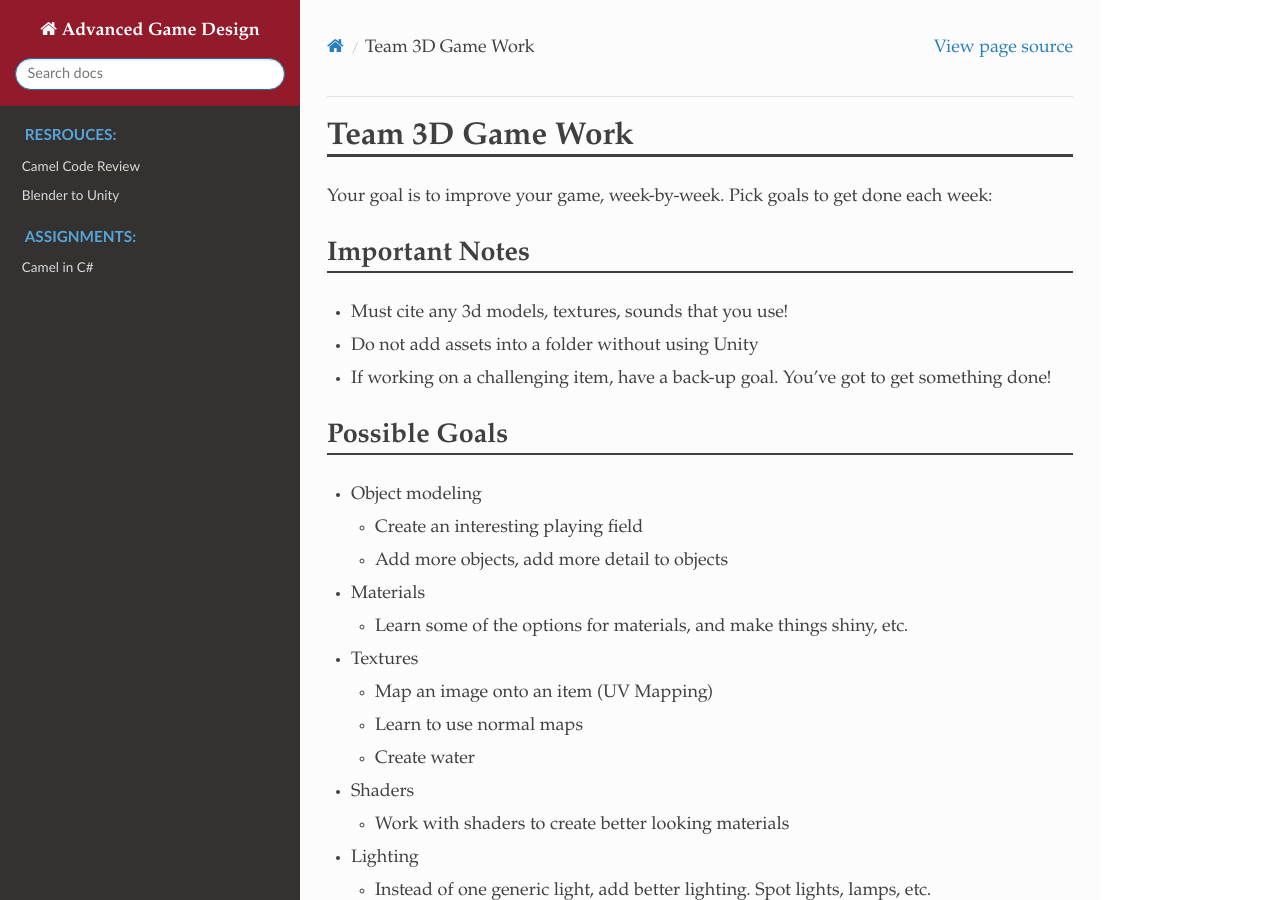
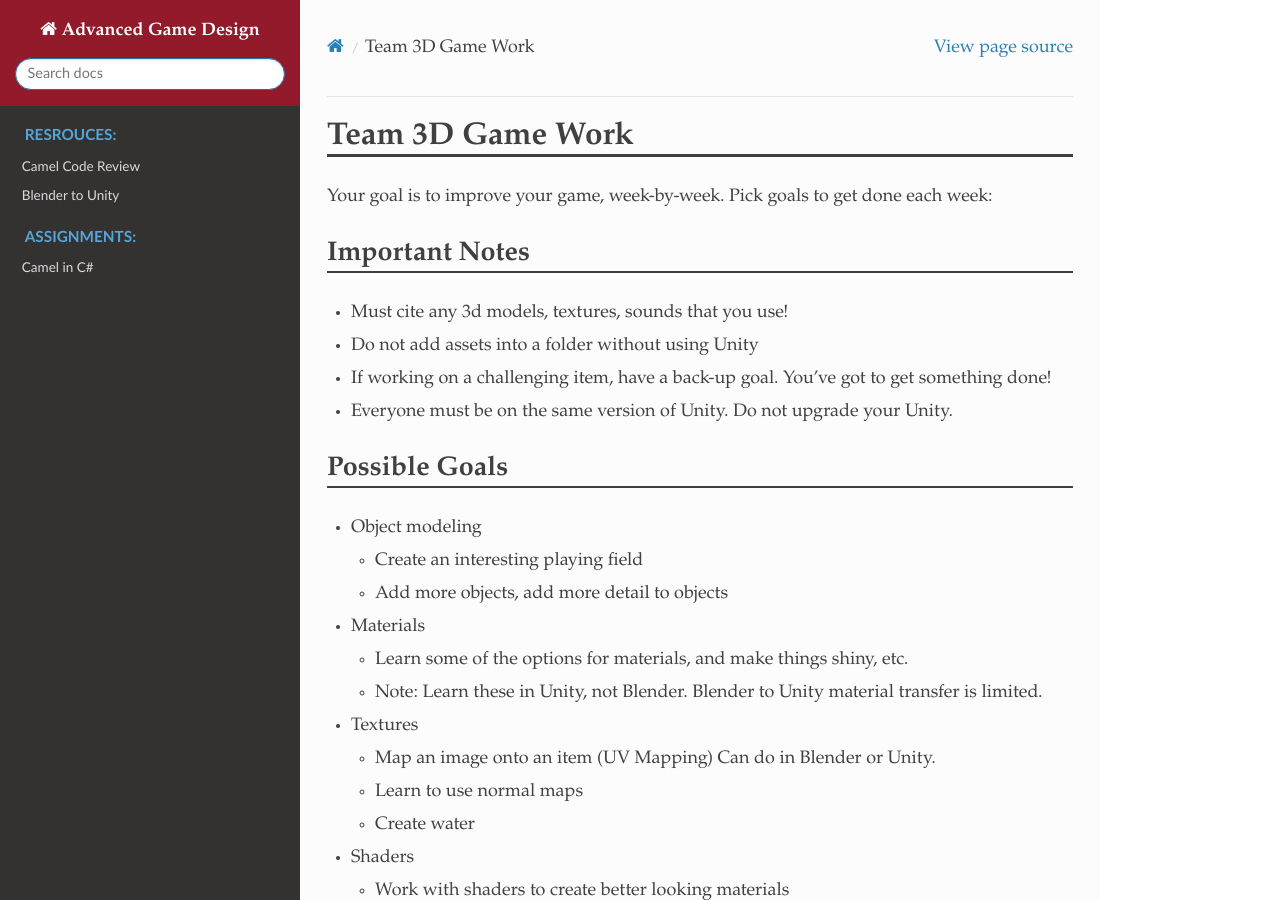
Before and after one commit to pvcraven/advancedgamedesign, a Sphinx documentation site: the page built from source/assignments/custom_roll_a_ball.rst, in a window 1280 px wide and 900 px high. Built offline with Sphinx 7.4.7 and the Read the Docs theme 2.0.0, drawn with Linux system fonts in a browser that asks for light colours.

Commit message:
Update custom_roll_a_ball.rst

```diff
--- a/source/assignments/custom_roll_a_ball.rst
+++ b/source/assignments/custom_roll_a_ball.rst
@@ -9,6 +9,7 @@ Important Notes
 * Must cite any 3d models, textures, sounds that you use!
 * Do not add assets into a folder without using Unity
 * If working on a challenging item, have a back-up goal. You've got to get something done!
+* Everyone must be on the same version of Unity. Do not upgrade your Unity.
 
 Possible Goals
 --------------
@@ -21,10 +22,11 @@ Possible Goals
 * Materials
 
   * Learn some of the options for materials, and make things shiny, etc.
+  * Note: Learn these in Unity, not Blender. Blender to Unity material transfer is limited.
 
 * Textures
 
-  * Map an image onto an item (UV Mapping)
+  * Map an image onto an item (UV Mapping) Can do in Blender or Unity.
   * Learn to use normal maps
   * Create water
 
```
